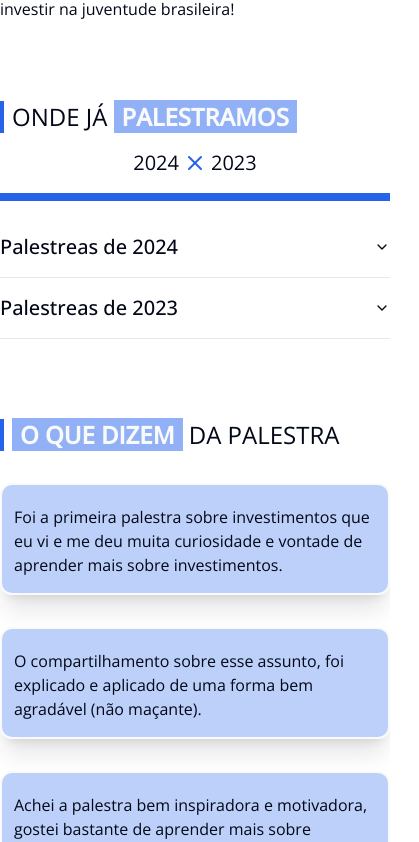
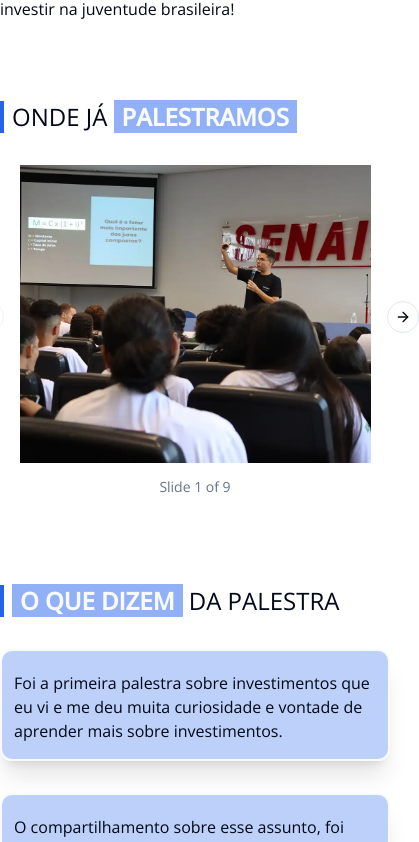
Before and after one commit to Henrytos/inveetens, a Next.js app: page / in a window 390 px wide. Shown: the part 2580-3422 px from the top of the page, 419 px wide, since content can reach past the window. Built offline with nearby package versions, Linux system fonts and the light colour scheme.

Commit message:
fix:arrumando o desing

```diff
--- a/app/layout.tsx
+++ b/app/layout.tsx
@@ -15,7 +15,7 @@ export const metadata: Metadata = {
 export default function RootLayout({ children }: { children: ReactNode }) {
   return (
     <>
-      <html lang="pt-BR" suppressHydrationWarning className="scroll-smooth">
+      <html lang="pt-BR" suppressHydrationWarning className="scroll-smooth ">
         <head />
         <body
           className={cn(
--- a/app/page.tsx
+++ b/app/page.tsx
@@ -10,7 +10,7 @@ import { ShowSpeaker } from "@/components/show-speaker";
 import { InvesFuture } from "@/components/lectures/inves-future";
 import { BeOne } from "@/components/partners/be-one";
 import { Start } from "@/components/start";
-
+import { Book } from "@/components/book";
 export default function Home() {
   return (
     <>
@@ -22,6 +22,7 @@ export default function Home() {
         <ListOfLectures />
         <AboultLectures />
         <Achievements />
+        <Book />
         <Partners />
         <BeOne />
         <Toaster />
--- a/components/lectures/modal-list.tsx
+++ b/components/lectures/modal-list.tsx
@@ -1,14 +1,27 @@
+"use client";
 import Image from "next/image";
-import {
-  Accordion,
-  AccordionContent,
-  AccordionItem,
-  AccordionTrigger,
-} from "../ui/accordion";
-import { X } from "lucide-react";
 import { Content } from "../content";
 import { Title } from "../title";
 import { Marking } from "../marking";
+import {
+  Carousel,
+  CarouselContent,
+  CarouselItem,
+  CarouselNext,
+  CarouselPrevious,
+} from "../ui/carousel";
+
+import Autoplay from "embla-carousel-autoplay";
+import { type CarouselApi } from "@/components/ui/carousel";
+import { useEffect, useState } from "react";
+import {
+  Dialog,
+  DialogContent,
+  DialogDescription,
+  DialogHeader,
+  DialogTitle,
+  DialogTrigger,
+} from "../ui/dialog";
 
 interface Palestra {
   id: number;
@@ -118,66 +131,75 @@ export function ListOfLectures() {
       },
     ],
   };
-  const quantity = palestraList[2024].length;
-  const total = quantity + palestraList[2023].length;
-  const size = (quantity / total) * 100;
+
+  const [api, setApi] = useState<CarouselApi>();
+  const [current, setCurrent] = useState(0);
+  const [count, setCount] = useState(0);
+
+  useEffect(() => {
+    if (!api) {
+      return;
+    }
+
+    setCount(api.scrollSnapList().length);
+    setCurrent(api.selectedScrollSnap() + 1);
+
+    api.on("select", () => {
+      setCurrent(api.selectedScrollSnap() + 1);
+    });
+  }, [api]);
 
   return (
     <>
-      <Content>
+      <Content className="space-y-8">
         <Title>
           ONDE JÁ <Marking>PALESTRAMOS</Marking>
         </Title>
 
-        <div className="py-4 space-y-4">
-          <div className="flex justify-center gap-1 items-center">
-            <span className="text-xl font-normal">2024</span>
-            <X className="text-primary" />{" "}
-            <span className="text-xl font-normal">2023</span>
+        <section>
+          <Carousel
+            className="w-[90%] m-auto"
+            plugins={[
+              Autoplay({
+                delay: 10000,
+              }),
+            ]}
+            setApi={setApi}
+          >
+            <CarouselContent>
+              {palestraList[2024].map((palestra) => (
+                <CarouselItem
+                  className="md:basis-1/2 lg:basis-1/3 "
+                  key={palestra.src}
+                >
+                  <Dialog>
+                    <DialogTrigger>
+                      {" "}
+                      <Image
+                        width={2000}
+                        height={2000}
+                        alt={palestra.title}
+                        src={palestra.src}
+                        className="object-cover w-full h-full"
+                      />
+                    </DialogTrigger>
+                    <DialogContent>
+                      <DialogHeader>
+                        <DialogTitle>{palestra.title}</DialogTitle>
+                        <DialogDescription>{palestra.title}</DialogDescription>
+                      </DialogHeader>
+                    </DialogContent>
+                  </Dialog>
+                </CarouselItem>
+              ))}
+            </CarouselContent>
+            <CarouselPrevious />
+            <CarouselNext />
+          </Carousel>
+          <div className="py-2 text-center text-sm text-muted-foreground">
+            Slide {current} of {count}
           </div>
-          <div className="h-2 w-full bg-primary-foreground relative">
-            <span
-              className={`h-2 left-0 top-0 block w-[${size}%] bg-primary z-10`}
-            />
-          </div>
-        </div>
-
-        <Accordion type="single" collapsible className="w-full">
-          <AccordionItem value="item-1">
-            <AccordionTrigger className="text-xl">
-              Palestreas de 2024
-            </AccordionTrigger>
-            <AccordionContent className="grid grid-cols-2 sm:grid-cols-3 md:grid-cols-4 gap-4">
-              {palestraList[2024].map((palestra) => (
-                <Image
-                  className="w-full h-80 object-cover"
-                  src={palestra.src}
-                  alt={`imagem de ${palestra.title}`}
-                  width={400}
-                  height={400}
-                  key={palestra.id}
-                />
-              ))}
-            </AccordionContent>
-          </AccordionItem>
-          <AccordionItem value="item-2">
-            <AccordionTrigger className="text-xl">
-              Palestreas de 2023
-            </AccordionTrigger>
-            <AccordionContent className="grid grid-cols-2 sm:grid-cols-3 md:grid-cols-4 gap-4">
-              {palestraList[2023].map((palestra) => (
-                <Image
-                  className="w-full h-80 object-cover"
-                  src={palestra.src}
-                  alt={`imagem de ${palestra.title}`}
-                  width={400}
-                  height={400}
-                  key={palestra.id}
-                />
-              ))}
-            </AccordionContent>
-          </AccordionItem>
-        </Accordion>
+        </section>
       </Content>
     </>
   );
--- a/components/partners/index.tsx
+++ b/components/partners/index.tsx
@@ -31,7 +31,7 @@ export function Partners() {
     },
   ];
   return (
-    <Content className="space-y-8">
+    <Content className="space-y-8" id="parceiros">
       <Title>
         <Marking>PARCEIROS</Marking>
       </Title>
--- /dev/null
+++ b/components/ui/carousel.tsx
@@ -0,0 +1,262 @@
+"use client"
+
+import * as React from "react"
+import useEmblaCarousel, {
+  type UseEmblaCarouselType,
+} from "embla-carousel-react"
+import { ArrowLeft, ArrowRight } from "lucide-react"
+
+import { cn } from "@/lib/utils"
+import { Button } from "@/components/ui/button"
+
+type CarouselApi = UseEmblaCarouselType[1]
+type UseCarouselParameters = Parameters<typeof useEmblaCarousel>
+type CarouselOptions = UseCarouselParameters[0]
+type CarouselPlugin = UseCarouselParameters[1]
+
+type CarouselProps = {
+  opts?: CarouselOptions
+  plugins?: CarouselPlugin
+  orientation?: "horizontal" | "vertical"
+  setApi?: (api: CarouselApi) => void
+}
+
+type CarouselContextProps = {
+  carouselRef: ReturnType<typeof useEmblaCarousel>[0]
+  api: ReturnType<typeof useEmblaCarousel>[1]
+  scrollPrev: () => void
+  scrollNext: () => void
+  canScrollPrev: boolean
+  canScrollNext: boolean
+} & CarouselProps
+
+const CarouselContext = React.createContext<CarouselContextProps | null>(null)
+
+function useCarousel() {
+  const context = React.useContext(CarouselContext)
+
+  if (!context) {
+    throw new Error("useCarousel must be used within a <Carousel />")
+  }
+
+  return context
+}
+
+const Carousel = React.forwardRef<
+  HTMLDivElement,
+  React.HTMLAttributes<HTMLDivElement> & CarouselProps
+>(
+  (
+    {
+      orientation = "horizontal",
+      opts,
+      setApi,
+      plugins,
+      className,
+      children,
+      ...props
+    },
+    ref
+  ) => {
+    const [carouselRef, api] = useEmblaCarousel(
+      {
+        ...opts,
+        axis: orientation === "horizontal" ? "x" : "y",
+      },
+      plugins
+    )
+    const [canScrollPrev, setCanScrollPrev] = React.useState(false)
+    const [canScrollNext, setCanScrollNext] = React.useState(false)
+
+    const onSelect = React.useCallback((api: CarouselApi) => {
+      if (!api) {
+        return
+      }
+
+      setCanScrollPrev(api.canScrollPrev())
+      setCanScrollNext(api.canScrollNext())
+    }, [])
+
+    const scrollPrev = React.useCallback(() => {
+      api?.scrollPrev()
+    }, [api])
+
+    const scrollNext = React.useCallback(() => {
+      api?.scrollNext()
+    }, [api])
+
+    const handleKeyDown = React.useCallback(
+      (event: React.KeyboardEvent<HTMLDivElement>) => {
+        if (event.key === "ArrowLeft") {
+          event.preventDefault()
+          scrollPrev()
+        } else if (event.key === "ArrowRight") {
+          event.preventDefault()
+          scrollNext()
+        }
+      },
+      [scrollPrev, scrollNext]
+    )
+
+    React.useEffect(() => {
+      if (!api || !setApi) {
+        return
+      }
+
+      setApi(api)
+    }, [api, setApi])
+
+    React.useEffect(() => {
+      if (!api) {
+        return
+      }
+
+      onSelect(api)
+      api.on("reInit", onSelect)
+      api.on("select", onSelect)
+
+      return () => {
+        api?.off("select", onSelect)
+      }
+    }, [api, onSelect])
+
+    return (
+      <CarouselContext.Provider
+        value={{
+          carouselRef,
+          api: api,
+          opts,
+          orientation:
+            orientation || (opts?.axis === "y" ? "vertical" : "horizontal"),
+          scrollPrev,
+          scrollNext,
+          canScrollPrev,
+          canScrollNext,
+        }}
+      >
+        <div
+          ref={ref}
+          onKeyDownCapture={handleKeyDown}
+          className={cn("relative", className)}
+          role="region"
+          aria-roledescription="carousel"
+          {...props}
+        >
+          {children}
+        </div>
+      </CarouselContext.Provider>
+    )
+  }
+)
+Carousel.displayName = "Carousel"
+
+const CarouselContent = React.forwardRef<
+  HTMLDivElement,
+  React.HTMLAttributes<HTMLDivElement>
+>(({ className, ...props }, ref) => {
+  const { carouselRef, orientation } = useCarousel()
+
+  return (
+    <div ref={carouselRef} className="overflow-hidden">
+      <div
+        ref={ref}
+        className={cn(
+          "flex",
+          orientation === "horizontal" ? "-ml-4" : "-mt-4 flex-col",
+          className
+        )}
+        {...props}
+      />
+    </div>
+  )
+})
+CarouselContent.displayName = "CarouselContent"
+
+const CarouselItem = React.forwardRef<
+  HTMLDivElement,
+  React.HTMLAttributes<HTMLDivElement>
+>(({ className, ...props }, ref) => {
+  const { orientation } = useCarousel()
+
+  return (
+    <div
+      ref={ref}
+      role="group"
+      aria-roledescription="slide"
+      className={cn(
+        "min-w-0 shrink-0 grow-0 basis-full",
+        orientation === "horizontal" ? "pl-4" : "pt-4",
+        className
+      )}
+      {...props}
+    />
+  )
+})
+CarouselItem.displayName = "CarouselItem"
+
+const CarouselPrevious = React.forwardRef<
+  HTMLButtonElement,
+  React.ComponentProps<typeof Button>
+>(({ className, variant = "outline", size = "icon", ...props }, ref) => {
+  const { orientation, scrollPrev, canScrollPrev } = useCarousel()
+
+  return (
+    <Button
+      ref={ref}
+      variant={variant}
+      size={size}
+      className={cn(
+        "absolute  h-8 w-8 rounded-full",
+        orientation === "horizontal"
+          ? "-left-12 top-1/2 -translate-y-1/2"
+          : "-top-12 left-1/2 -translate-x-1/2 rotate-90",
+        className
+      )}
+      disabled={!canScrollPrev}
+      onClick={scrollPrev}
+      {...props}
+    >
+      <ArrowLeft className="h-4 w-4" />
+      <span className="sr-only">Previous slide</span>
+    </Button>
+  )
+})
+CarouselPrevious.displayName = "CarouselPrevious"
+
+const CarouselNext = React.forwardRef<
+  HTMLButtonElement,
+  React.ComponentProps<typeof Button>
+>(({ className, variant = "outline", size = "icon", ...props }, ref) => {
+  const { orientation, scrollNext, canScrollNext } = useCarousel()
+
+  return (
+    <Button
+      ref={ref}
+      variant={variant}
+      size={size}
+      className={cn(
+        "absolute h-8 w-8 rounded-full",
+        orientation === "horizontal"
+          ? "-right-12 top-1/2 -translate-y-1/2"
+          : "-bottom-12 left-1/2 -translate-x-1/2 rotate-90",
+        className
+      )}
+      disabled={!canScrollNext}
+      onClick={scrollNext}
+      {...props}
+    >
+      <ArrowRight className="h-4 w-4" />
+      <span className="sr-only">Next slide</span>
+    </Button>
+  )
+})
+CarouselNext.displayName = "CarouselNext"
+
+export {
+  type CarouselApi,
+  Carousel,
+  CarouselContent,
+  CarouselItem,
+  CarouselPrevious,
+  CarouselNext,
+}
--- a/package.json
+++ b/package.json
@@ -20,6 +20,8 @@
     "@radix-ui/react-slot": "^1.0.2",
     "@radix-ui/react-toast": "^1.1.5",
     "class-variance-authority": "^0.7.0",
+    "embla-carousel-autoplay": "^8.0.2",
+    "embla-carousel-react": "^8.0.2",
     "framer-motion": "^11.0.14",
     "lucide-react": "^0.358.0",
     "next": "14.1.3",
```
Also changed, not shown: components/achievements/index.tsx (+8 -26 lines), components/book/index.tsx (added, +23 -0 lines), components/nav-bar/links-desktop.tsx (+6 -6 lines), components/partners/be-one.tsx (+11 -4 lines), public/imgs/namie.jpg (added), 1 other file (tests, documents, lock files or other folders).
